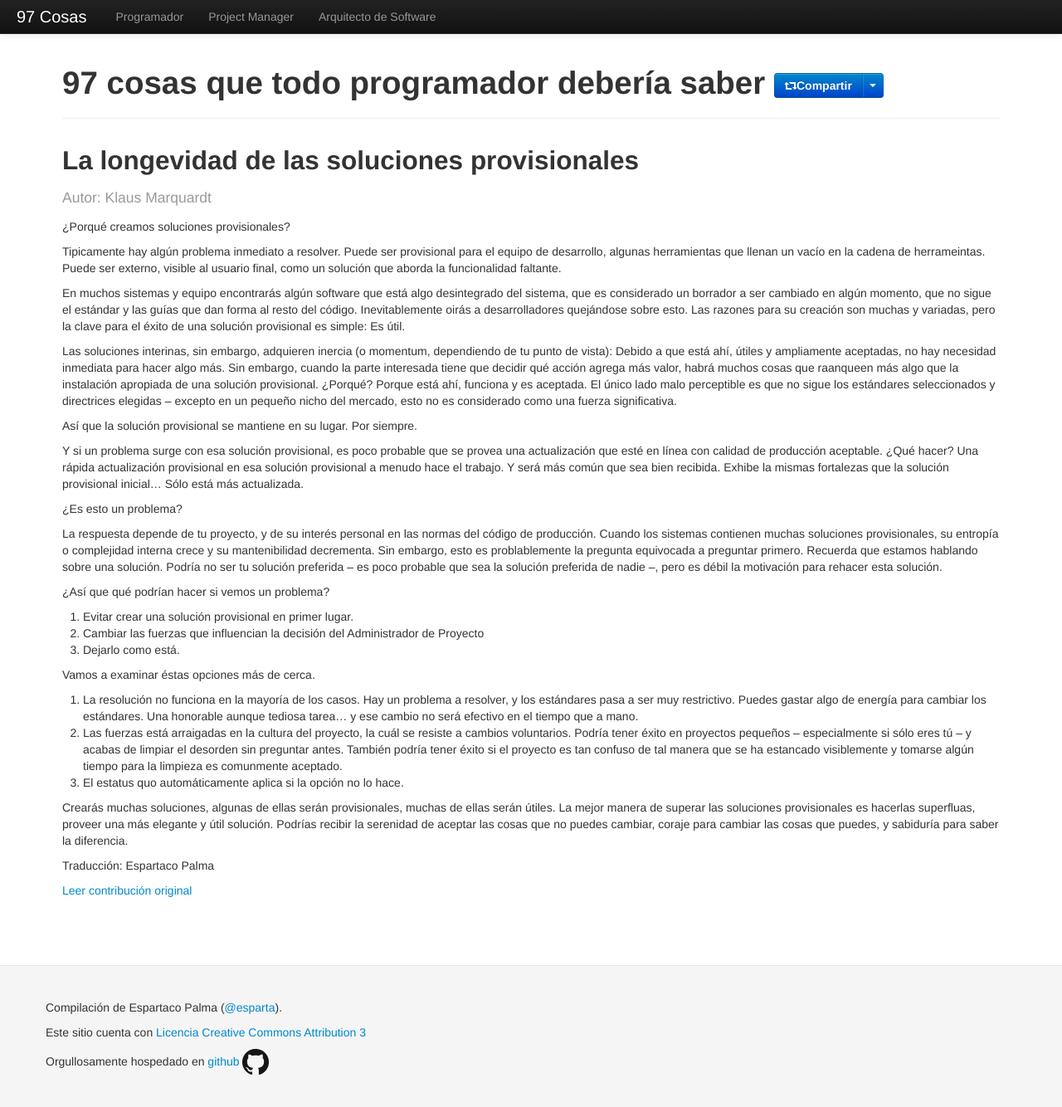
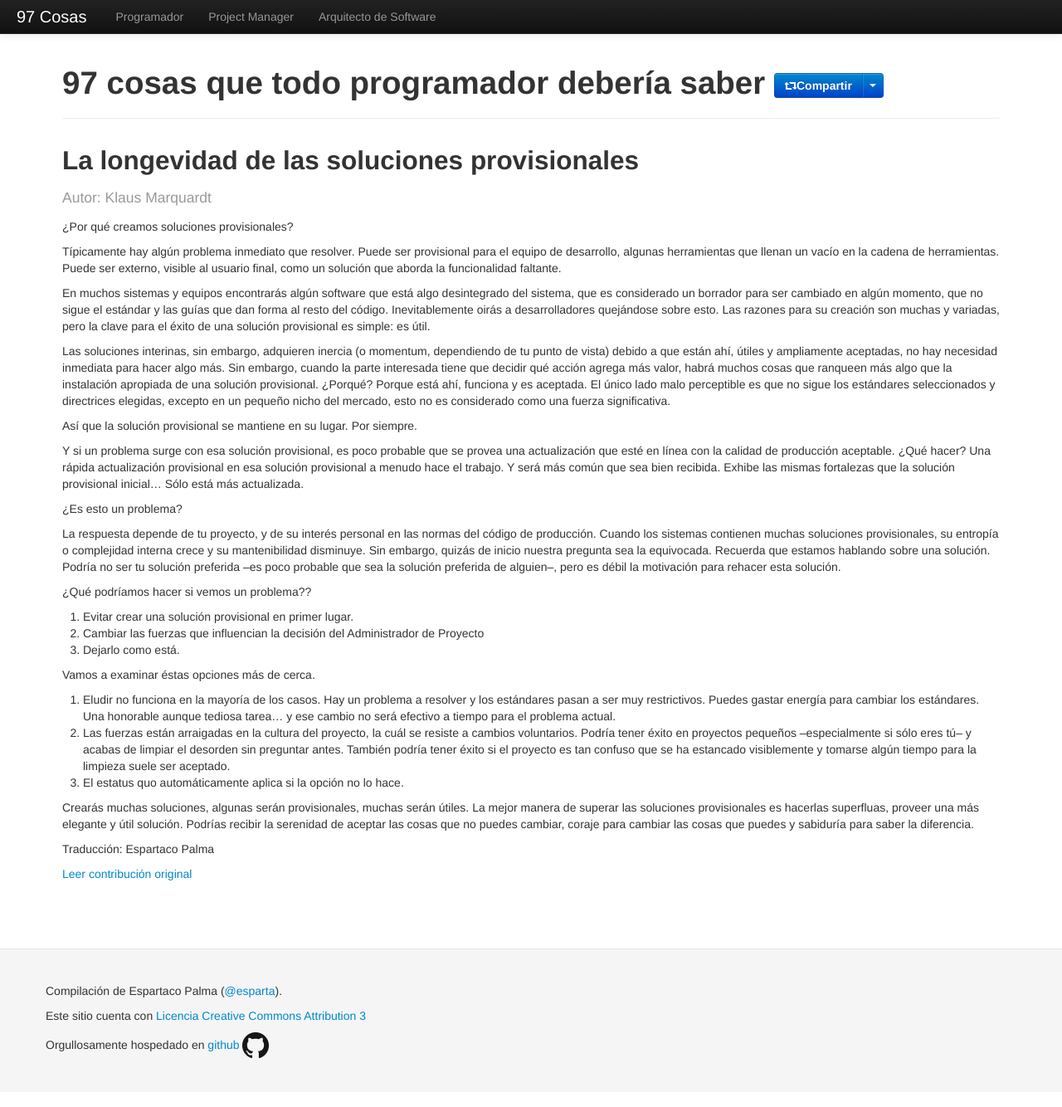
Before and after one commit to esparta/97cosas, a Jekyll site: the page built from programador/longevidad-soluciones-provisionales.md, in a window 1280 px wide and 1336 px high. Shown: the whole window at 83% size. Built offline with Jekyll 4.4.1, drawn with Linux system fonts in a browser that asks for light colours; comment, search, counter and statistics services are not loaded.

Commit message:
Spelling corrections on logevidad-soluciones-provisionales

```diff
--- a/programador/longevidad-soluciones-provisionales.md
+++ b/programador/longevidad-soluciones-provisionales.md
@@ -7,53 +7,53 @@ translator: Espartaco Palma
 original: http://programmer.97things.oreilly.com/wiki/index.php/The_Longevity_of_Interim_Solutions
 ---
 
-¿Porqué creamos soluciones provisionales?
+¿Por qué creamos soluciones provisionales?
 
-
-Tipicamente hay algún problema inmediato a resolver. Puede ser
+Típicamente hay algún problema inmediato que resolver. Puede ser
 provisional para el equipo de desarrollo, algunas herramientas que
-llenan un vacío en la cadena de herrameintas. Puede ser externo, visible
+llenan un vacío en la cadena de herramientas. Puede ser externo, visible
 al usuario final, como un solución que aborda la funcionalidad faltante.
 
-En muchos sistemas y equipo encontrarás algún software que está algo
-desintegrado del sistema, que es considerado un borrador a ser cambiado
-en algún momento, que no sigue el estándar y las guías que dan forma al
-resto del código. Inevitablemente oirás a desarrolladores quejándose
-sobre esto. Las razones para su creación son muchas y variadas, pero la
-clave para el éxito de una solución provisional es simple: Es útil.
+En muchos sistemas y equipos encontrarás algún software que está algo
+desintegrado del sistema, que es considerado un borrador para ser
+cambiado en algún momento, que no sigue el estándar y las guías que dan
+forma al resto del código. Inevitablemente oirás a desarrolladores
+quejándose sobre esto. Las razones para su creación son muchas y
+variadas, pero la clave para el éxito de una solución provisional es
+simple: es útil.
 
 Las soluciones interinas, sin embargo, adquieren inercia (o momentum,
-dependiendo de tu punto de vista): Debido a que está ahí, útiles y
+dependiendo de tu punto de vista) debido a que están ahí, útiles y
 ampliamente aceptadas, no hay necesidad inmediata para hacer algo más.
 Sin embargo, cuando la parte interesada tiene que decidir qué acción
-agrega más valor, habrá muchos cosas que raanqueen más algo que la
+agrega más valor, habrá muchos cosas que ranqueen más algo que la
 instalación apropiada de una solución provisional. ¿Porqué? Porque está
 ahí, funciona y es aceptada. El único lado malo perceptible es que no
-sigue los estándares seleccionados y directrices elegidas -- excepto en
-un pequeño nicho del mercado, esto no es considerado como una fuerza
+sigue los estándares seleccionados y directrices elegidas, excepto en un
+pequeño nicho del mercado, esto no es considerado como una fuerza
 significativa.
 
 Así que la solución provisional se mantiene en su lugar. Por siempre.
 
 Y si un problema surge con esa solución provisional, es poco probable
-que se provea una actualización que esté en línea con calidad de
+que se provea una actualización que esté en línea con la calidad de
 producción aceptable. ¿Qué hacer? Una rápida actualización provisional
 en esa solución provisional a menudo hace el trabajo. Y será más común
-que sea bien recibida. Exhibe la mismas fortalezas que la solución
-provisional inicial... Sólo está más actualizada.
+que sea bien recibida. Exhibe las mismas fortalezas que la solución
+provisional inicial… Sólo está más actualizada.
 
 ¿Es esto un problema?
 
 La respuesta depende de tu proyecto, y de su interés personal en las
 normas del código de producción. Cuando los sistemas contienen muchas
 soluciones provisionales, su entropía o complejidad interna crece y su
-mantenibilidad decrementa. Sin embargo, esto es problablemente la
-pregunta equivocada a preguntar primero. Recuerda que estamos hablando
-sobre una solución. Podría no ser tu solución preferida -- es poco
-probable que sea la solución preferida de nadie --, pero es débil la
-motivación para rehacer esta solución.
+mantenibilidad disminuye. Sin embargo, quizás de inicio nuestra pregunta
+sea la equivocada. Recuerda que estamos hablando sobre una solución.
+Podría no ser tu solución preferida –es poco probable que sea la
+solución preferida de alguien–, pero es débil la motivación para rehacer
+esta solución.
 
-¿Así que qué podrían hacer si vemos un problema?
+¿Qué podríamos hacer si vemos un problema??
 
 1. Evitar crear una solución provisional en primer lugar.
 2. Cambiar las fuerzas que influencian la decisión del Administrador de
@@ -62,21 +62,20 @@ Proyecto
 
 Vamos a examinar éstas opciones más de cerca.
 
-1. La resolución no funciona en la mayoría de los casos. Hay un problema
-a resolver, y los estándares pasa a ser muy restrictivo. Puedes gastar
-algo de energía para cambiar los estándares.  Una honorable aunque
-tediosa tarea... y ese cambio no será efectivo en el tiempo que a mano.
-2. Las fuerzas está arraigadas en la cultura del proyecto, la cuál se
+1. Eludir no funciona en la mayoría de los casos. Hay un problema a
+resolver y los estándares pasan a ser muy restrictivos. Puedes gastar
+energía para cambiar los estándares. Una honorable aunque tediosa tarea…
+y ese cambio no será efectivo a tiempo para el problema actual.
+2. Las fuerzas están arraigadas en la cultura del proyecto, la cuál se
 resiste a cambios voluntarios. Podría tener éxito en proyectos pequeños
--- especialmente si sólo eres tú -- y acabas de limpiar el desorden sin
+–especialmente si sólo eres tú– y acabas de limpiar el desorden sin
 preguntar antes. También podría tener éxito si el proyecto es tan
-confuso de tal manera que se ha estancado visiblemente y tomarse algún
-tiempo para la limpieza es comunmente aceptado.
+confuso que se ha estancado visiblemente y tomarse algún tiempo para la
+limpieza suele ser aceptado.
 3. El estatus quo automáticamente aplica si la opción no lo hace.
 
-Crearás muchas soluciones, algunas de ellas serán provisionales, muchas
-de ellas serán útiles. La mejor manera de superar las soluciones
-provisionales es hacerlas superfluas, proveer una más elegante y útil
-solución. Podrías recibir la serenidad de aceptar las cosas que no
-puedes cambiar, coraje para cambiar las cosas que puedes, y sabiduría
-para saber la diferencia.
+Crearás muchas soluciones, algunas serán provisionales, muchas serán
+útiles. La mejor manera de superar las soluciones provisionales es
+hacerlas superfluas, proveer una más elegante y útil solución. Podrías
+recibir la serenidad de aceptar las cosas que no puedes cambiar, coraje
+para cambiar las cosas que puedes y sabiduría para saber la diferencia.
```
